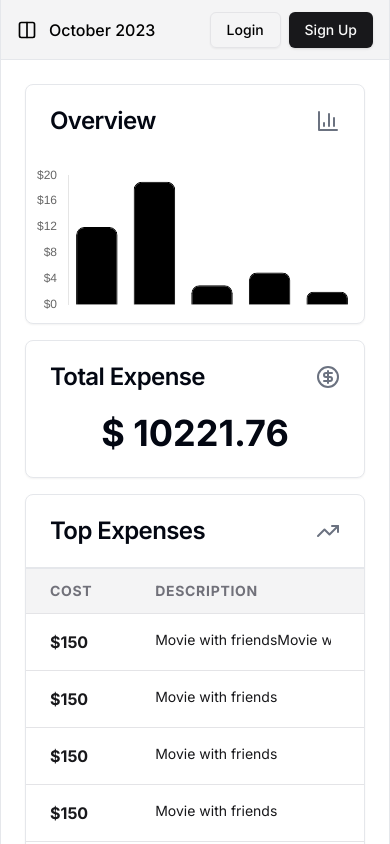
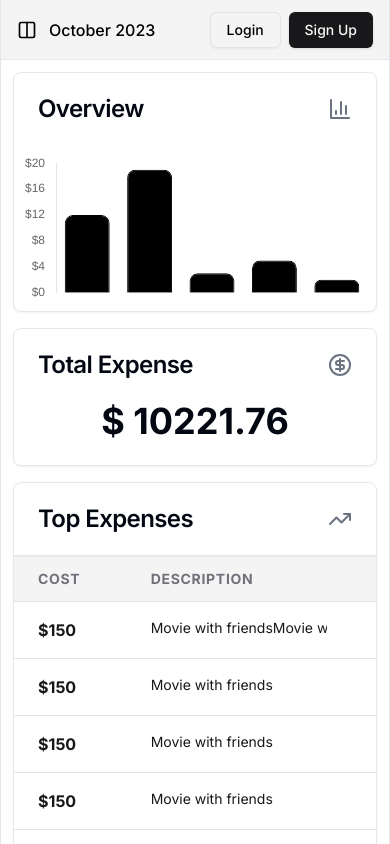
Before and after one commit to Bokdol11859/Expense-Tracker-Client, a Next.js app: page / in a window 390 px wide. Built offline with nearby package versions, Linux system fonts and the light colour scheme.

Commit message:
[Feat] Change padding for home page mobile view

```diff
--- a/src/common/components/Home/Home.tsx
+++ b/src/common/components/Home/Home.tsx
@@ -8,7 +8,7 @@ import { TopExpense } from "./TopExpense";
 
 export const Home = React.memo(() => {
   return (
-    <div className="w-full h-full overflow-y-scroll gap-4 p-6 flex flex-col lg:grid lg:grid-cols-3 lg:grid-rows-4s">
+    <div className="w-full h-full overflow-y-scroll gap-4 p-3 md:p-6 flex flex-col lg:grid lg:grid-cols-3 lg:grid-rows-4s">
       <ExpenseBarGraph />
       <TotalExpense />
       <TopExpense />
```
